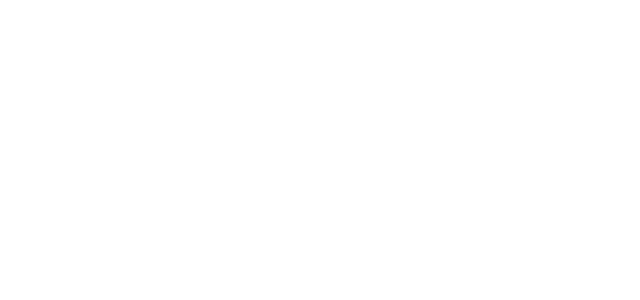
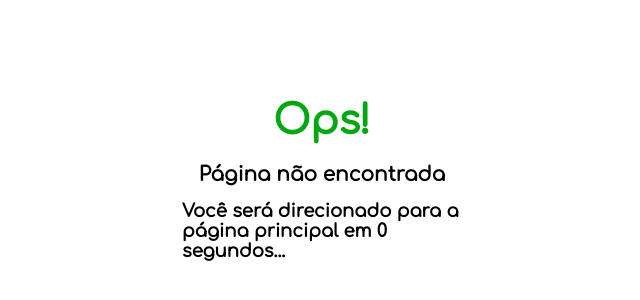
Before and after one commit to hique023/pre-investi, a React (Create React App) app: page /home in a window 1280 px wide. Before the commit this address had no page. Shown: the part 220-520 px from the top of the page, without its empty margins (318-958 px from the left). Built offline with nearby package versions, Linux system fonts and the light colour scheme.

Commit message:
Alterado favicon e inserido página 404

```diff
--- a/public/index.html
+++ b/public/index.html
@@ -3,7 +3,7 @@
 
 <head>
   <meta charset="utf-8" />
-  <link rel="icon" href="%PUBLIC_URL%/favicon.ico" />
+  <link rel="icon" href="%PUBLIC_URL%/icon.ico" />
   <meta name="viewport" content="width=device-width, initial-scale=1" />
   <meta name="theme-color" content="#000000" />
   <meta name="description" content="Web site created using create-react-app" />
--- /dev/null
+++ b/src/components/NotFound/index.js
@@ -0,0 +1,31 @@
+// Global
+import React, { useState } from "react";
+import { Link, useNavigate } from "react-router-dom";
+
+// styles
+import "./styles.css";
+
+export default function NotFound() {
+  const [sec, setSec] = useState(5);
+  const navigate = useNavigate();
+
+  setTimeout(function () {
+    if (sec > 0) {
+      setSec(sec - 1);
+    } else {
+      navigate("/");
+    }
+  }, 1000);
+
+  return (
+    <div className="containerNotfound">
+      <div className="contentNotfound">
+        <h1>Ops!</h1>
+        <h2>Página não encontrada</h2>
+        <h3>
+          Você será direcionado para a página principal em {sec} segundos...
+        </h3>
+      </div>
+    </div>
+  );
+}
--- /dev/null
+++ b/src/components/NotFound/styles.css
@@ -0,0 +1,29 @@
+.containerNotfound {
+  width: 100vw;
+  height: 100vh;
+}
+
+.containerNotfound .contentNotfound {
+  margin: auto;
+  width: 280px;
+  height: 100vh;
+  display: flex;
+  flex-direction: column;
+  justify-content: center;
+  align-items: center;
+}
+
+.containerNotfound .contentNotfound h1 {
+  font-size: 40px;
+  color: var(--green-soft);
+  margin-bottom: 20px;
+}
+
+.containerNotfound .contentNotfound h2 {
+  font-size: 20px;
+  margin-bottom: 15px;
+}
+
+.containerNotfound .contentNotfound h3 {
+  font-size: 18px;
+}
--- a/src/routes.js
+++ b/src/routes.js
@@ -2,6 +2,7 @@ import { BrowserRouter, Routes, Route } from "react-router-dom";
 
 import Home from "./components/Home";
 import Finish from "./components/Finish";
+import NotFound from "./components/NotFound";
 
 export default function Routers() {
   return (
@@ -9,6 +10,7 @@ export default function Routers() {
       <Routes>
         <Route exact path="/" element={<Home />} />
         <Route exact path="/finish" element={<Finish />} />
+        <Route path="*" element={<NotFound />} />
       </Routes>
     </BrowserRouter>
   );
```
Also changed, not shown: 1 other file (tests, documents, lock files or other folders).
